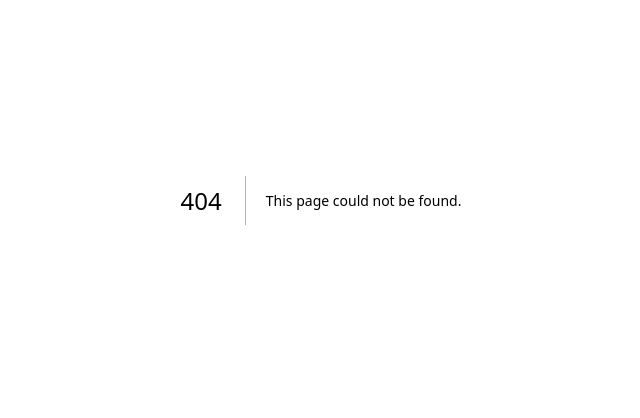
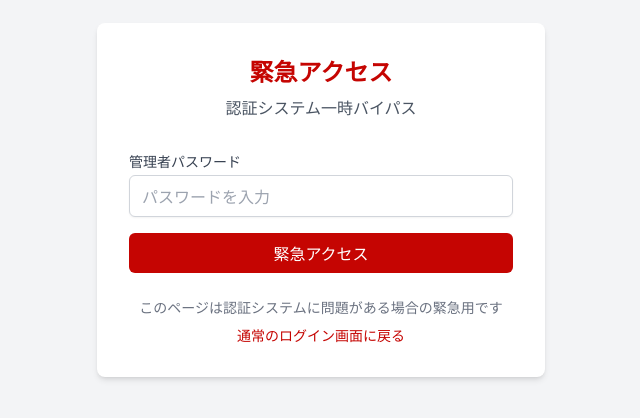
Before and after one commit to Yuuta12-maker/mec-coaching-nextjs, a Next.js app: page /auth/bypass in a window 1280 px wide. Before the commit this address had no page. Shown: the part 200-618 px from the top of the page, without its empty margins (319-959 px from the left). Built offline with nearby package versions, Linux system fonts and the light colour scheme.

Commit message:
緊急バイパス認証ページを追加

```diff
--- /dev/null
+++ b/pages/auth/bypass.js
@@ -0,0 +1,82 @@
+import { useState } from 'react';
+import { useRouter } from 'next/router';
+import Head from 'next/head';
+
+// この画面は開発時の認証問題をバイパスするための一時的なものです
+// 本番環境では適切なセキュリティ対策を行うことが重要です
+
+export default function AuthBypass() {
+  const [password, setPassword] = useState('');
+  const [error, setError] = useState('');
+  const router = useRouter();
+
+  // 簡易的なパスワード認証（本番環境では適切な認証方法を使用してください）
+  const bypassPassword = 'mec-admin-2025';
+
+  const handleSubmit = (e) => {
+    e.preventDefault();
+    if (password === bypassPassword) {
+      // ローカルストレージにバイパストークンを保存
+      localStorage.setItem('mec-bypass-auth', 'true');
+      router.push('/');
+    } else {
+      setError('パスワードが正しくありません');
+    }
+  };
+
+  return (
+    <div className="min-h-screen flex items-center justify-center bg-gray-100">
+      <Head>
+        <title>緊急アクセス | マインドエンジニアリング・コーチング</title>
+      </Head>
+
+      <div className="bg-white p-8 rounded-lg shadow-md w-full max-w-md">
+        <div className="text-center mb-8">
+          <h1 className="text-2xl font-bold text-primary">
+            緊急アクセス
+          </h1>
+          <p className="text-gray-600 mt-2">認証システム一時バイパス</p>
+        </div>
+
+        <form onSubmit={handleSubmit}>
+          <div className="mb-4">
+            <label htmlFor="password" className="block text-sm font-medium text-gray-700 mb-1">
+              管理者パスワード
+            </label>
+            <input
+              id="password"
+              type="password"
+              value={password}
+              onChange={(e) => setPassword(e.target.value)}
+              className="w-full px-3 py-2 border border-gray-300 rounded-md shadow-sm focus:outline-none focus:ring-primary focus:border-primary"
+              placeholder="パスワードを入力"
+              required
+            />
+          </div>
+
+          {error && (
+            <div className="mb-4 text-sm text-red-600">
+              {error}
+            </div>
+          )}
+
+          <button
+            type="submit"
+            className="w-full bg-primary text-white py-2 px-4 rounded-md hover:bg-primary-dark focus:outline-none focus:ring-2 focus:ring-offset-2 focus:ring-primary"
+          >
+            緊急アクセス
+          </button>
+        </form>
+
+        <div className="mt-6 text-sm text-center text-gray-500">
+          <p>このページは認証システムに問題がある場合の緊急用です</p>
+          <p className="mt-2">
+            <a href="/auth/signin" className="text-primary hover:underline">
+              通常のログイン画面に戻る
+            </a>
+          </p>
+        </div>
+      </div>
+    </div>
+  );
+}
```
